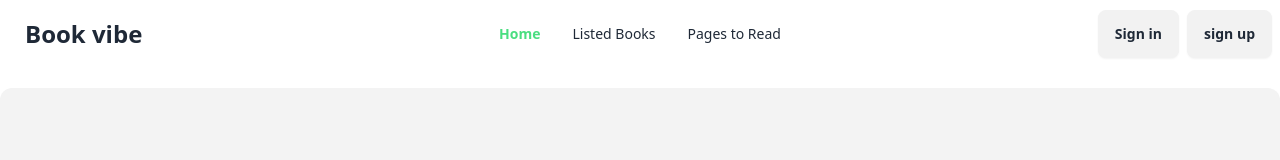
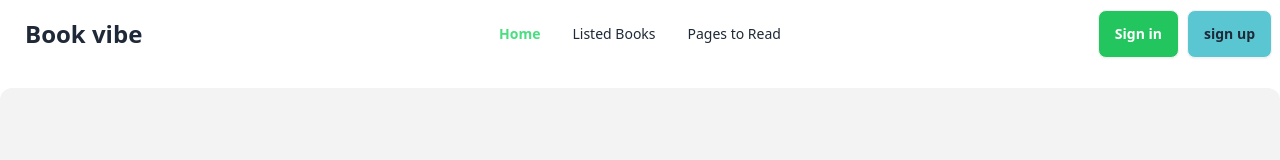
Before and after one commit to mdyeasinhn/Book-vibe, a React (Vite) app: page / in a window 1280 px wide. Shown: the top 160 px of the page. Built offline with nearby package versions, Linux system fonts and the light colour scheme.

Commit message:
navbar added

```diff
--- a/src/Componentes/Banner/Banner.jsx
+++ b/src/Componentes/Banner/Banner.jsx
@@ -2,7 +2,7 @@
 
 const Banner = () => {
     return (
-        <div className="container mx-auto h-[500px] flex bg-[#1313130D] rounded-xl mt-5">
+        <div className="container mx-auto h-[500px] grid md:grid-cols-2 sm:grid-cols-1 bg-[#1313130D] rounded-xl mt-5">
             <div>
                 <h2 className="text-6xl pt-32 pl-28 font-bold">Books to freshen up <br /> your bookshelf</h2>
                 <div className="mt-14">
--- a/src/Componentes/Nav/Nav.jsx
+++ b/src/Componentes/Nav/Nav.jsx
@@ -23,8 +23,8 @@ const Nav = () => {
                 </ul>
             </div>
             <div className="navbar-end space-x-2">
-                <a className="btn">Sign in</a>
-                <a className="btn">sign up</a>
+                <a className="btn bg-green-500 text-white">Sign in</a>
+                <a className="btn bg-[#59C6D2]">sign up</a>
 
             </div>
 
```
